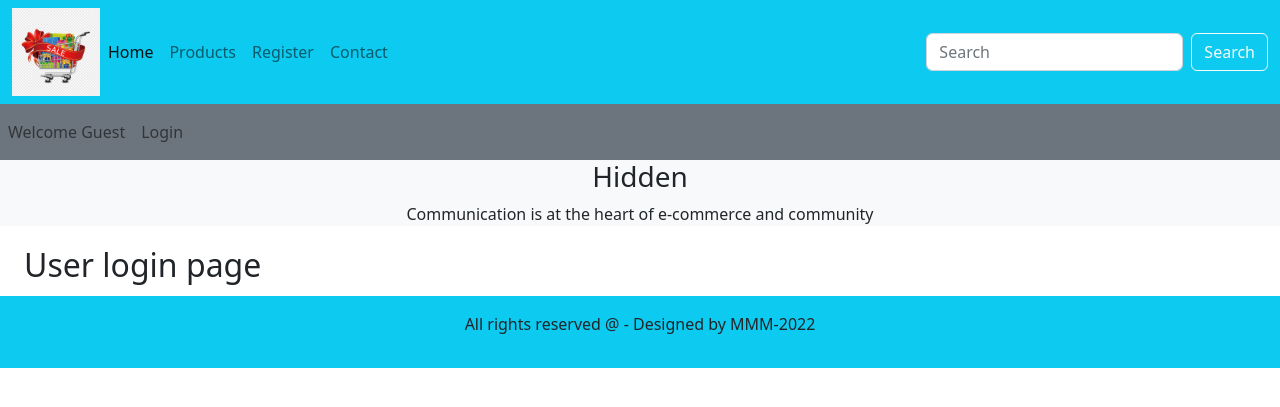
After one commit to asqar-8828/Ecommerce_website, a PHP site: page /checkout.php in a window 1280 px wide. The commit adds this page. Shown: the top 407 px of the page. Run offline with PHP 8.4, Linux system fonts and the light colour scheme.

```diff
--- a/cart.php
+++ b/cart.php
@@ -163,7 +163,7 @@ include ('./functions/common_function.php');
                     echo "
                     <h4 class='px-3'>Subtotal: <strong class='text-info'> $total_price </strong></h4>
                     <input type='submit' value='Continue Shopping' class='bg-info px-3 py-2 mx-3 border-0' name='continue_shopping'>
-                    <a href='#'><button class='bg-secondary px-3 py-2 border-0 text-light'>Checkout</button></a>
+                    <button class='bg-secondary px-3 py-2 border-0'><a href='checkout.php' class='text-light text-decoration-none'>Checkout</a></button>
                     ";
                 } else {
                     echo "
--- /dev/null
+++ b/checkout.php
@@ -0,0 +1,111 @@
+<?php
+include ('includes/connect.php');
+
+?>
+<!DOCTYPE html>
+<html lang="en">
+<head>
+    <meta charset="UTF-8">
+    <title>E-commerce Website - Checkout page</title>
+    <!--bootstrap css link-->
+    <link href="https://cdn.jsdelivr.net/npm/bootstrap@5.2.1/dist/css/bootstrap.min.css"
+          rel="stylesheet"
+          integrity="sha384-iYQeCzEYFbKjA/T2uDLTpkwGzCiq6soy8tYaI1GyVh/UjpbCx/TYkiZhlZB6+fzT"
+          crossorigin="anonymous">
+
+    <!--font awesome-->
+    <link rel="stylesheet" href="https://cdnjs.cloudflare.com/ajax/libs/font-awesome/6.2.0/css/all.min.css" integrity="sha512-xh6O/CkQoPOWDdYTDqeRdPCVd1SpvCA9XXcUnZS2FmJNp1coAFzvtCN9BmamE+4aHK8yyUHUSCcJHgXloTyT2A==" crossorigin="anonymous" referrerpolicy="no-referrer" />
+    <!--css file-->
+    <link rel="stylesheet" href="style.css">
+</head>
+
+<body>
+<!--navbar-->
+<div class="container-fluid p-0"> <!--/.container-fluid starts-->
+
+    <nav class="navbar navbar-expand-lg bg-info"> <!--first child starts-->
+        <div class="container-fluid">
+            <img src="./images/logo.png" alt="logo_shopping" class="logo">
+            <button class="navbar-toggler" type="button" data-bs-toggle="collapse" data-bs-target="#navbarSupportedContent" aria-controls="navbarSupportedContent" aria-expanded="false" aria-label="Toggle navigation">
+                <span class="navbar-toggler-icon"></span>
+            </button>
+            <div class="collapse navbar-collapse" id="navbarSupportedContent">
+                <ul class="navbar-nav me-auto mb-2 mb-lg-0">
+                    <li class="nav-item">
+                        <a class="nav-link active" aria-current="page" href="index.php">Home</a>
+                    </li>
+                    <li class="nav-item">
+                        <a class="nav-link" href="display_all.php">Products</a>
+                    </li>
+                    <li class="nav-item">
+                        <a class="nav-link" href="#">Register</a>
+                    </li>
+                    <li class="nav-item">
+                        <a class="nav-link" href="#">Contact</a>
+                    </li>
+
+                </ul>
+                <form class="d-flex" action="search_product.php" method="get">
+                    <input class="form-control me-2" type="search" name="search_data" placeholder="Search" aria-label="Search">
+                    <input type="submit" value="Search" class="btn btn-outline-light" name="search_data_product">
+
+                </form>
+            </div>
+        </div>
+    </nav><!--first child ends-->
+
+
+
+    <nav class="navbar navbar-expand-lg navbar-light bg-secondary"> <!--second child starts-->
+        <ul class="navbar-nav me-auto">
+            <li class="nav-item">
+                <a class="nav-link" href="#">Welcome Guest</a>
+            </li>
+            <li class="nav-item">
+                <a class="nav-link" href="#">Login</a>
+            </li>
+
+        </ul>
+
+    </nav> <!--second child ends-->
+
+    <div class="bg-light"> <!--third child starts-->
+        <h3 class="text-center">Hidden</h3>
+        <p class="text-center">Communication is at the heart of e-commerce and community</p>
+
+    </div> <!--third child ends-->
+
+    <div class="row mx-2 p-1"> <!--fourth child starts-->
+        <div class="col-md-12">
+            <div class='row'> <!--products starts-->
+                <?php
+                if (!isset($_SESSION['username'])) {
+                    include ('users_area/user_login.php');
+                }
+                else{
+                    include ('payment.php');
+                }
+
+                ?>
+            </div> <!--products ends-->
+        </div>
+        <div class="col-md-2 bg-secondary p-0"> <!--sidenav starts-->
+
+
+        </div> <!--sidenav ends-->
+    </div> <!--fourth child ends-->
+
+
+</div><!--/.container-fluid ends-->
+
+<!--Footer starts-->
+<?php include ('includes/footer.php') ?>
+<!--Footer ends-->
+
+<!--bootstrap JS link-->
+<script src="https://cdn.jsdelivr.net/npm/bootstrap@5.2.1/dist/js/bootstrap.bundle.min.js"
+        integrity="sha384-u1OknCvxWvY5kfmNBILK2hRnQC3Pr17a+RTT6rIHI7NnikvbZlHgTPOOmMi466C8"
+        crossorigin="anonymous"></script>
+</body>
+
+</html>
--- /dev/null
+++ b/users_area/user_login.php
@@ -0,0 +1,23 @@
+
+<!DOCTYPE html>
+<html lang="en">
+<head>
+    <meta charset="UTF-8">
+    <title>E-commerce web sayt</title>
+    <!--bootstrap css link-->
+    <link href="https://cdn.jsdelivr.net/npm/bootstrap@5.2.1/dist/css/bootstrap.min.css"
+          rel="stylesheet"
+          integrity="sha384-iYQeCzEYFbKjA/T2uDLTpkwGzCiq6soy8tYaI1GyVh/UjpbCx/TYkiZhlZB6+fzT"
+          crossorigin="anonymous">
+
+    <!--font awesome-->
+    <link rel="stylesheet" href="https://cdnjs.cloudflare.com/ajax/libs/font-awesome/6.2.0/css/all.min.css" integrity="sha512-xh6O/CkQoPOWDdYTDqeRdPCVd1SpvCA9XXcUnZS2FmJNp1coAFzvtCN9BmamE+4aHK8yyUHUSCcJHgXloTyT2A==" crossorigin="anonymous" referrerpolicy="no-referrer" />
+    <!--css file-->
+    <link rel="stylesheet" href="style.css">
+</head>
+
+<body>
+<h2>User login page</h2>
+</body>
+
+</html>
```
Also changed, not shown: payment.php (added, +23 -0 lines), users_area/user_registration.php (added, +74 -0 lines).
